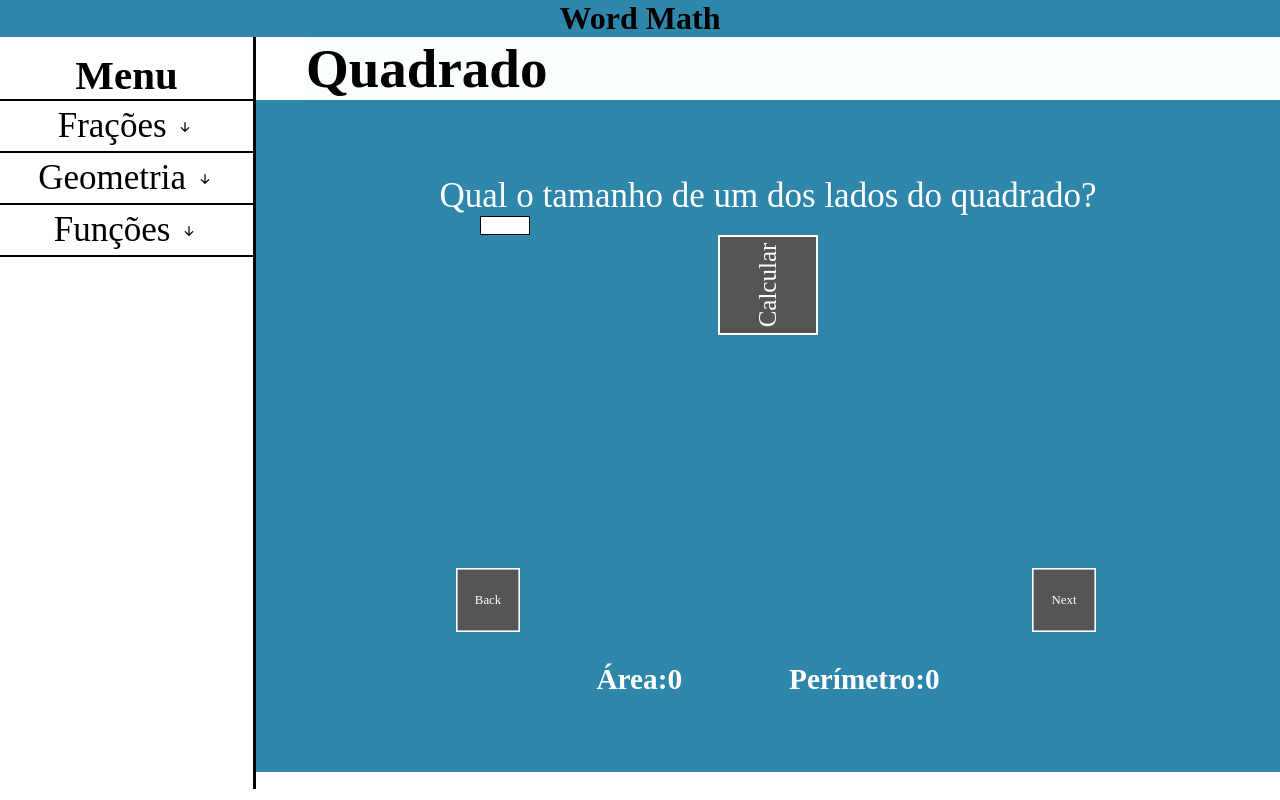
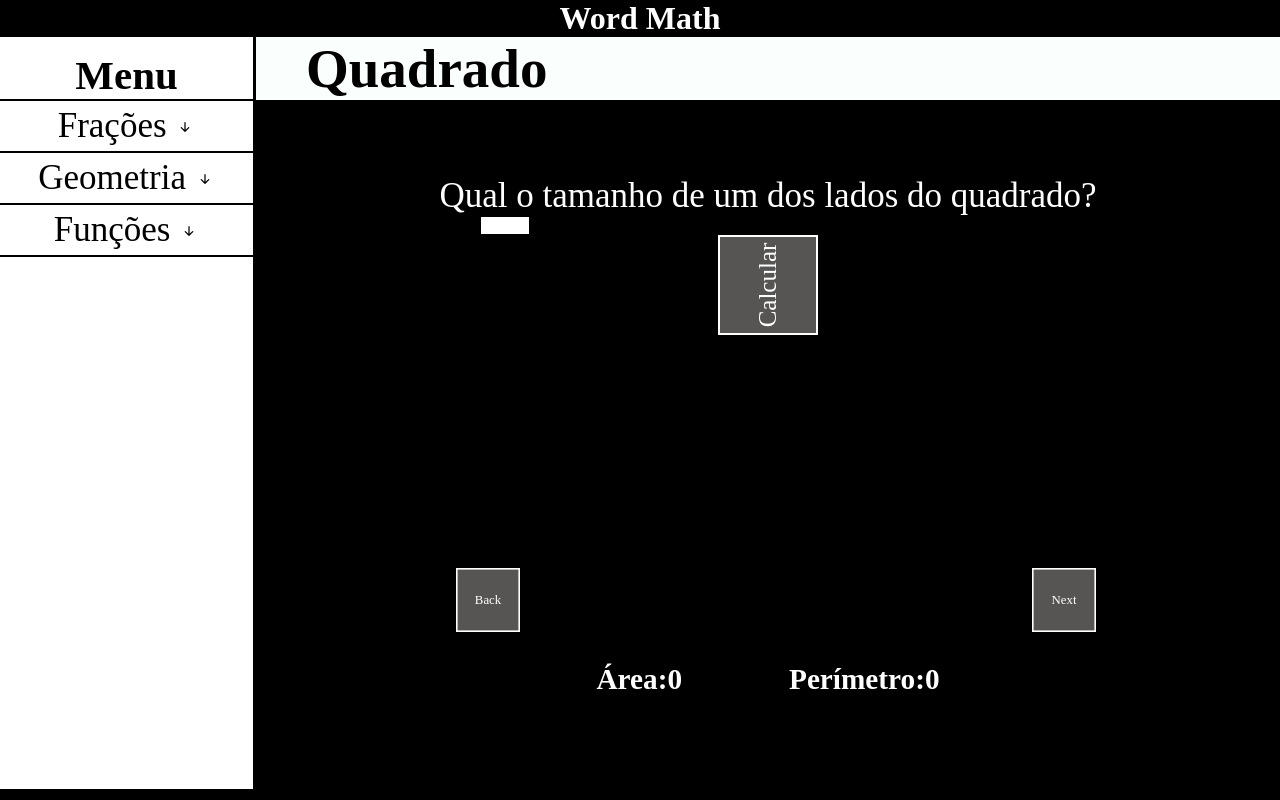
Before and after one commit to Davi-Serrano/Word-Math, a React (Create React App) app: page / in a window 1280 px wide. Built offline with nearby package versions, Linux system fonts and the light colour scheme.

Commit message:
darktheme estilizado

```diff
--- a/src/App.js
+++ b/src/App.js
@@ -2,7 +2,7 @@ import IndexPageProvider from "./Context/IndexPage";
 import ShowMenuProvider from "./Context/Menu"
 
 import { ThemeProvider } from "styled-components";
-import {  lightTheme} from "./styles/theme"
+import {  lightTheme, darkTheme} from "./styles/theme"
 import  GlobalStyle from "./styles/global";
 
 import Header from "./components/Header/index"
@@ -14,7 +14,7 @@ import { Section } from "./components/Section";
 function App() {
 
 
-  var theme = lightTheme
+  var theme = darkTheme
 
   return (
     <ThemeProvider theme={theme}>
--- a/src/components/Header/style.js
+++ b/src/components/Header/style.js
@@ -5,8 +5,6 @@ export const Topheader = styled.h1`
     display: flex;
     justify-content: center;
 
-
-    background-color: #2E86AB;
 
     .icon{
         display: none;
--- a/src/components/Menu/styled.js
+++ b/src/components/Menu/styled.js
@@ -28,7 +28,8 @@ export const MenuA = styled.div `
 
             width: 100vw;
             position: absolute ;
-            background-color: #2E86AB;
+            color: white;
+            background-color: ${props => props.theme.colors.background};
             height: 100vh;
             z-index: 10;
             display: flex;
--- a/src/components/Section/Fraction/styled.js
+++ b/src/components/Section/Fraction/styled.js
@@ -3,7 +3,7 @@ import styled from "styled-components";
 export const Title = styled.h2`
         font-size: 55px;
 
-        margin-left: 50px;
+        padding-left: 50px;
 
         background-color: #FAFFFD;
 
@@ -14,8 +14,7 @@ export const Account = styled.div`
         flex-direction: column;
         align-items: center;
         justify-content: center;
-        background-color: #2E86AB;
-    color:white;
+        color:white;
 
     height:84vh;
     width: 80vw;
@@ -27,7 +26,7 @@ export const Account = styled.div`
 
 export const FractionStyle = styled.div`
 
-display: flex;
+    display: flex;
     justify-content: center;
     align-items: center;
 
--- a/src/components/Section/Geometric/style.js
+++ b/src/components/Section/Geometric/style.js
@@ -3,7 +3,7 @@ import styled from "styled-components";
 export const Title = styled.h2`
         font-size: 55px;
 
-        margin-left: 50px;
+        padding-left: 50px;
 
         background-color: #FAFFFD;
 
@@ -14,7 +14,7 @@ export const GeoStyle = styled.div`
     justify-content: space-around;
     align-items: center;
 
-    background-color: #2E86AB;
+
     color:white;
 
     height:84vh;
--- a/src/components/Section/styled.js
+++ b/src/components/Section/styled.js
@@ -4,6 +4,8 @@ export const Aside = styled.div`
         height: 94vh;
         width: 20vw;
         border-right: 3px solid black;
+        background-color: white;
+        color: black;
 
         @media(max-width: 800px) {
 
@@ -16,6 +18,7 @@ export const Aside = styled.div`
 
 export const Navegation = styled.div`
         display: flex;
+        color: black;
 
 
 `
--- a/src/styles/theme.js
+++ b/src/styles/theme.js
@@ -1,6 +1,6 @@
 export const lightTheme = {
     colors: {
-        background: "white",
+        background: "#2E86AB",
         color: "black"
     },
 }
```
